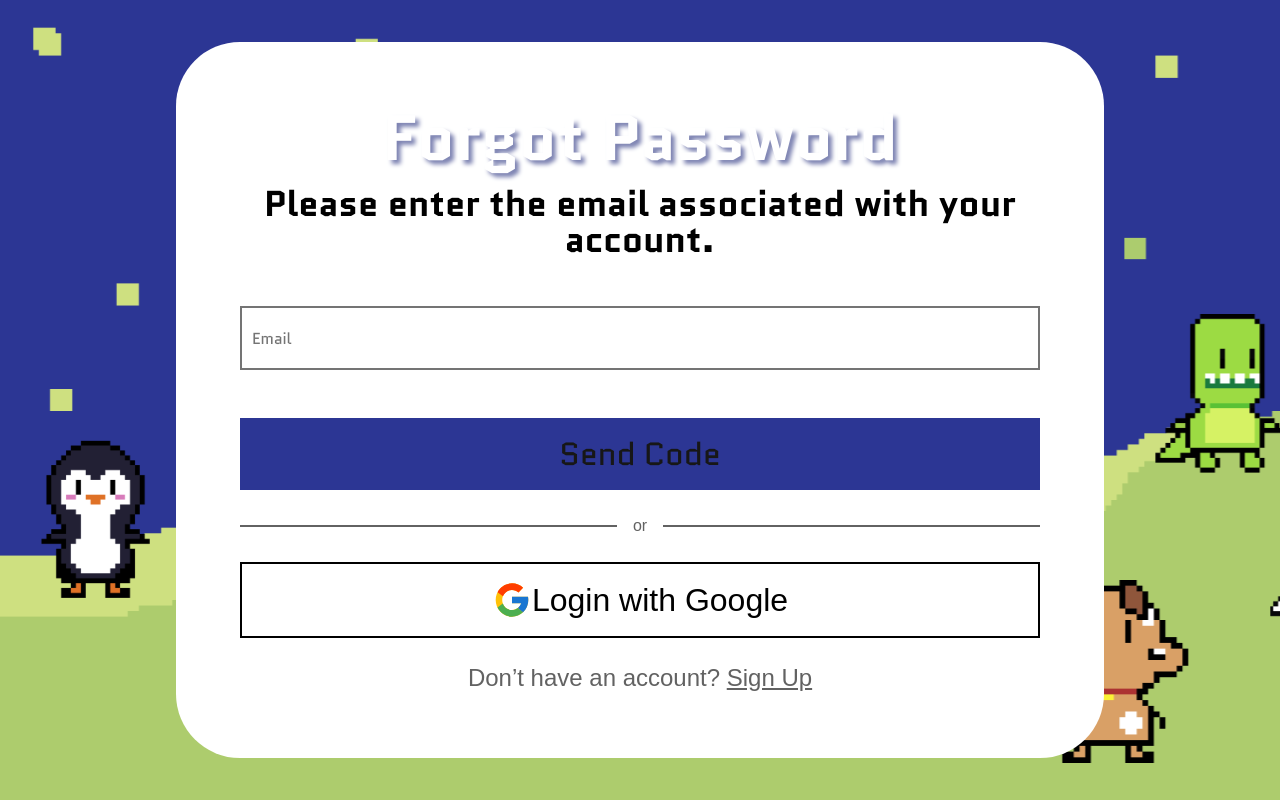
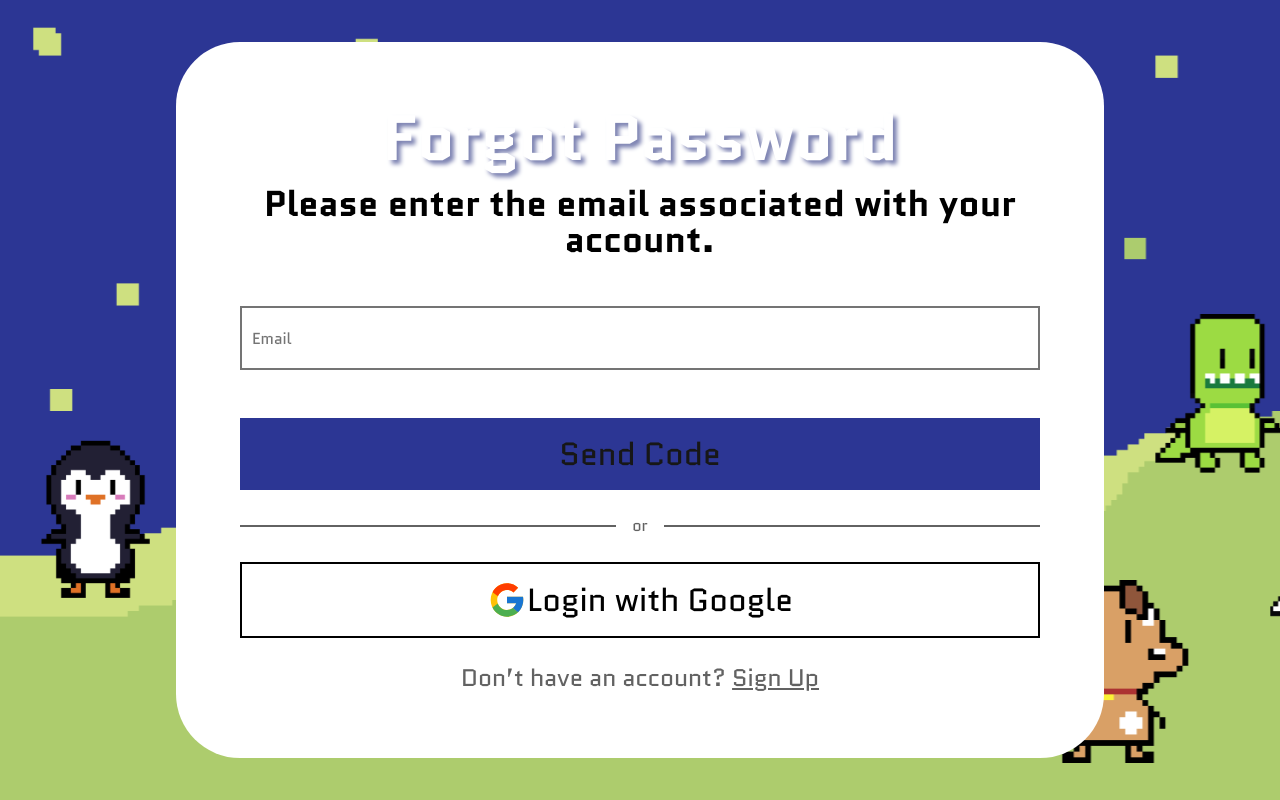
Before and after one commit to GTBitsOfGood/ican, a Next.js app: page /forgot-password in a window 1280 px wide. Built offline with nearby package versions, Linux system fonts and the light colour scheme.

Commit message:
removed berlin sans

```diff
--- a/src/pages/forgot-password/index.tsx
+++ b/src/pages/forgot-password/index.tsx
@@ -197,14 +197,14 @@ export default function ForgotPasswordPage() {
             </div>
           )}
           <button
-            className="w-full py-3 flex justify-center items-center text-[32px] bg-iCAN-Blue-300 font-berlinSansFB"
+            className="w-full py-3 flex justify-center items-center text-[32px] bg-iCAN-Blue-300"
             onClick={incPage}
             type="submit"
           >
             {ButtonStates[page]}
           </button>
           {page === 1 && (
-            <div className="flex justify-center font-berlinSansFB">
+            <div className="flex justify-center font-quantico">
               {/* Add variable color here when timer goes down to 0 */}
               <p
                 className={`${time > 0 ? "text-[rgba(98,98,98,0.5)]" : "text-iCAN-gray cursor-pointer"} text-[32px] flex gap-2 items-center`}
@@ -219,7 +219,7 @@ export default function ForgotPasswordPage() {
           )}
         </div>
         {page !== 3 && (
-          <div className="flex flex-col gap-y-6 w-full h-full font-berlinSansFB">
+          <div className="flex flex-col gap-y-6 w-full h-full font-quantico">
             <div className="flex items-center justify-center w-full">
               <div className="border border-iCAN-gray w-full" />
               <div className="text-iCAN-gray px-4">or</div>
--- a/tailwind.config.ts
+++ b/tailwind.config.ts
@@ -65,7 +65,6 @@ export default {
         },
       },
       fontFamily: {
-        // berlinSansFB: ["var(--font-berlin-sans-fb)", "sans-serif"],
         quantico: ["var(--font-quantico)", "sans-serif"],
       },
       borderRadius: {
```
Also changed, not shown: src/styles/fonts.ts (+0 -12 lines), src/fonts/BerlinSansFBBold.woff (deleted), src/fonts/BerlinSansFBRegular.woff (deleted).
